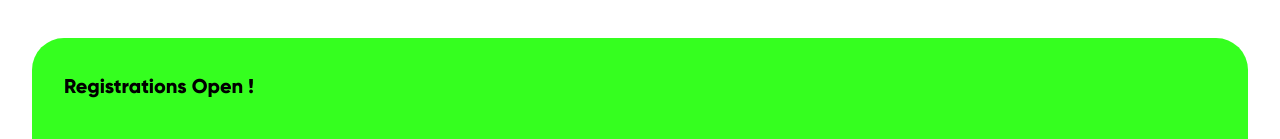
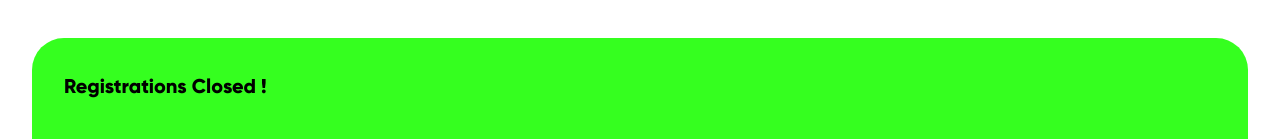
Before and after one commit to EnigmaVSSUT/EnigmaCMS-FrontEnd, a Next.js app: page / in a window 1280 px wide. Shown: the part 590-729 px from the top of the page. Built offline with nearby package versions, Linux system fonts and the light colour scheme.

Commit message:
Loc registrations closed

```diff
--- a/components/home/LiftOffC.jsx
+++ b/components/home/LiftOffC.jsx
@@ -18,7 +18,7 @@ const LiftOffC = () => {
 				<Typography
 					variant="h6"
 				>
-					Registrations Open !
+					Registrations Closed !
 				</Typography>
 				<Stack
 					onMouseEnter={() => toggleHoverState('#35ff1f')}
@@ -34,11 +34,10 @@ const LiftOffC = () => {
 					Learning never exhausts the mind <br/>
 &#39; Lift off C &#39; requires no prior programming expertise and is suitable for all levels of experience, as everything will be taught from the scratch along with personalised mentoring and attention. Simple study materials and well curated assignments are all you need to get started.
 <br/>
-Registrations are open till 23rd February 2023.
 					</Typography>
 				</Stack>
 				<Box>
-				<Link href="/locregistration" style={{textDecoration:'none'}}>
+				<Link href="/closed" style={{textDecoration:'none'}}>
 				<Button
 					variant='contained'
 					color='black'
--- a/pages/thanks.jsx
+++ b/pages/closed.jsx
@@ -13,7 +13,7 @@ const Thanks = () => {
 				onMouseLeave={() => toggleHoverState()}>Lift-Off C  <IconRocketLaunch /></div>
                 <div className={styles.messageBox}>
                     <h1 className={styles.thanksmessage} onMouseEnter={() => toggleHoverState('#ffffff')}
-				onMouseLeave={() => toggleHoverState()}>Thanks for registering!</h1>
+				onMouseLeave={() => toggleHoverState()}>Sorry ! Registrations Closed</h1>
 
                 </div>
                 <Box sx={{display:"flex",justifyContent:"center",paddingTop:"20px"}}>
```
Also changed, not shown: components/loc/locregistration.jsx (renamed from pages/locregistration.jsx).
